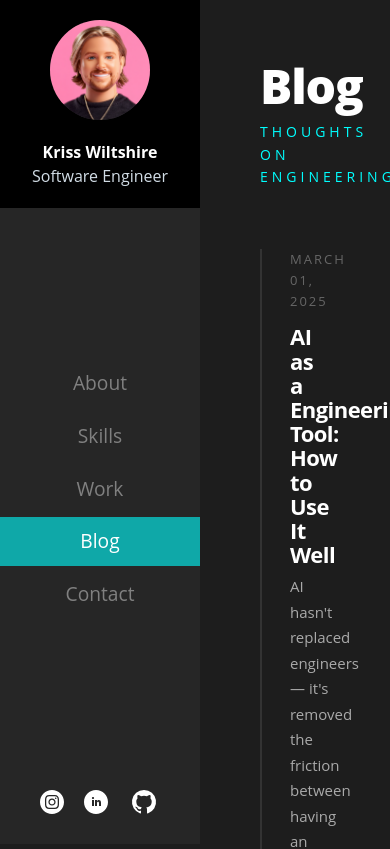
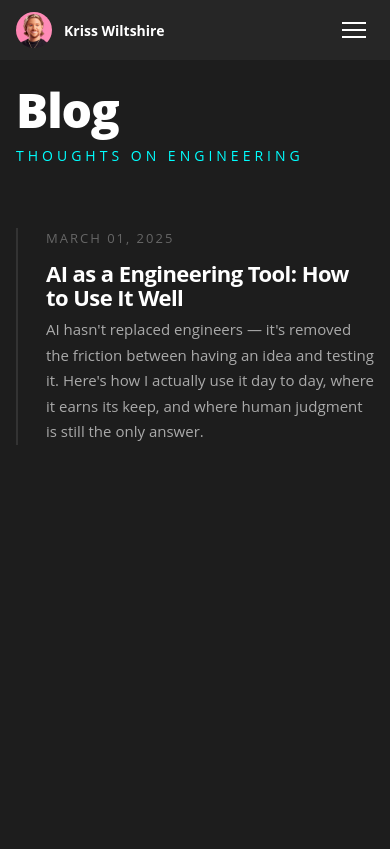
Before and after one commit to krisswiltshire30/Personal-Website, a Gatsby site: page /blog in a window 390 px wide. Shown: the top 849 px of the page. Built offline with nearby package versions, Linux system fonts and the light colour scheme; Gatsby itself is replaced by a stand-in of ours.

Commit message:
Enhance responsive design: update layout and sidebar components with media queries for better mobile experience; adjust padding on various pages for improved usability on smaller screens.

```diff
--- a/src/components/layout/layout.tsx
+++ b/src/components/layout/layout.tsx
@@ -11,6 +11,11 @@ const Main = styled.main`
   flex: 1;
   margin-left: 200px;
   overflow: auto;
+
+  @media (max-width: 768px) {
+    margin-left: 0;
+    margin-top: 60px;
+  }
 `
 
 interface LayoutProps {
--- a/src/components/layout/sidebar.tsx
+++ b/src/components/layout/sidebar.tsx
@@ -1,20 +1,30 @@
-import React from "react"
+import React, { useState } from "react"
 import styled from "styled-components"
 import NavOptions from "./navOptions"
 import SocialLinks from "./socialLinks"
 import { Link } from "gatsby"
 
-const SidebarWrapper = styled.main`
+const SidebarWrapper = styled.aside`
   display: flex;
   flex-direction: column;
   overflow-x: hidden;
   justify-content: space-between;
-  margin-left: 0;
   width: 200px;
   height: 100%;
   position: fixed;
   z-index: 9999;
   background-color: #262626;
+
+  @media (max-width: 768px) {
+    width: 100%;
+    height: 60px;
+    flex-direction: row;
+    align-items: center;
+    justify-content: space-between;
+    padding: 0 16px;
+    top: 0;
+    left: 0;
+  }
 `
 
 const Header = styled.div`
@@ -25,6 +35,13 @@ const Header = styled.div`
   padding: 20px;
   background-color: black;
   height: auto;
+
+  @media (max-width: 768px) {
+    flex-direction: row;
+    padding: 0;
+    gap: 12px;
+    background-color: transparent;
+  }
 `
 
 const Logo = styled.div`
@@ -33,9 +50,14 @@ const Logo = styled.div`
   width: 100px;
   height: 100px;
   background-color: #262626;
+
+  @media (max-width: 768px) {
+    width: 36px;
+    height: 36px;
+  }
 `
 
-const LogoImg = styled.img`
+const LogoImg = styled.img<React.ImgHTMLAttributes<HTMLImageElement>>`
   width: 100%;
   height: 100%;
   object-fit: cover;
@@ -45,10 +67,61 @@ const Title = styled.span`
   font-weight: bold;
   color: white;
   margin-top: 20px;
+
+  @media (max-width: 768px) {
+    margin-top: 0;
+    font-size: 14px;
+  }
+`
+
+const DesktopOnly = styled.div`
+  @media (max-width: 768px) {
+    display: none;
+  }
+`
+
+const Hamburger = styled.button<React.ButtonHTMLAttributes<HTMLButtonElement>>`
+  display: none;
+  background: none;
+  border: none;
+  cursor: pointer;
+  padding: 8px;
+  flex-direction: column;
+  gap: 5px;
+
+  @media (max-width: 768px) {
+    display: flex;
+  }
+`
+
+const Bar = styled.span`
+  display: block;
+  width: 24px;
+  height: 2px;
+  background: #fff;
+`
+
+const MobileMenu = styled.div<React.HTMLAttributes<HTMLDivElement> & { open: boolean }>`
+  display: none;
+
+  @media (max-width: 768px) {
+    display: ${p => p.open ? "flex" : "none"};
+    position: fixed;
+    top: 60px;
+    left: 0;
+    width: 100%;
+    background: #262626;
+    flex-direction: column;
+    z-index: 9998;
+    padding-bottom: 16px;
+  }
 `
 
 const Sidebar = () => {
+  const [menuOpen, setMenuOpen] = useState(false)
+
   return (
+    <>
       <SidebarWrapper>
         <Header>
           <Logo>
@@ -57,13 +130,31 @@ const Sidebar = () => {
             </Link>
           </Logo>
           <Title>Kriss Wiltshire</Title>
-        <span>Software Engineer</span>
+          <DesktopOnly>
+            <span style={{ color: "#aaa", fontSize: "13px" }}>Software Engineer</span>
+          </DesktopOnly>
         </Header>
 
-      <NavOptions/>
+        <DesktopOnly>
+          <NavOptions />
+        </DesktopOnly>
 
-      <SocialLinks/>
+        <DesktopOnly>
+          <SocialLinks />
+        </DesktopOnly>
+
+        <Hamburger onClick={() => setMenuOpen(o => !o)} aria-label="Toggle menu">
+          <Bar />
+          <Bar />
+          <Bar />
+        </Hamburger>
       </SidebarWrapper>
+
+      <MobileMenu open={menuOpen} onClick={() => setMenuOpen(false)}>
+        <NavOptions />
+        <SocialLinks />
+      </MobileMenu>
+    </>
   )
 }
 
--- a/src/pages/blog.tsx
+++ b/src/pages/blog.tsx
@@ -7,6 +7,9 @@ const Page = styled.div`
   padding: 60px;
   max-width: 800px;
   margin: 0 auto;
+  @media (max-width: 768px) {
+    padding: 24px 16px;
+  }
 `
 
 const PageTitle = styled.h1`
--- a/src/pages/contact.tsx
+++ b/src/pages/contact.tsx
@@ -6,6 +6,9 @@ const Page = styled.div`
   padding: 60px;
   max-width: 700px;
   margin: 0 auto;
+  @media (max-width: 768px) {
+    padding: 24px 16px;
+  }
 `
 
 const PageTitle = styled.h1`
--- a/src/pages/skills.tsx
+++ b/src/pages/skills.tsx
@@ -6,6 +6,9 @@ const Page = styled.div`
   padding: 60px;
   max-width: 900px;
   margin: 0 auto;
+  @media (max-width: 768px) {
+    padding: 24px 16px;
+  }
 `
 
 const PageTitle = styled.h1`
--- a/src/pages/work.tsx
+++ b/src/pages/work.tsx
@@ -6,6 +6,9 @@ const Page = styled.div`
   padding: 60px;
   max-width: 900px;
   margin: 0 auto;
+  @media (max-width: 768px) {
+    padding: 24px 16px;
+  }
 `
 
 const PageTitle = styled.h1`
--- a/src/templates/blog-post.tsx
+++ b/src/templates/blog-post.tsx
@@ -81,6 +81,9 @@ const Page = styled.div`
   padding: 60px;
   max-width: 760px;
   margin: 0 auto;
+  @media (max-width: 768px) {
+    padding: 24px 16px;
+  }
 `
 
 const PostTitle = styled.h1`
```
Also changed, not shown: src/pages/about.tsx (+18 -0 lines). Lines whose indentation alone changed are shown as unchanged.
